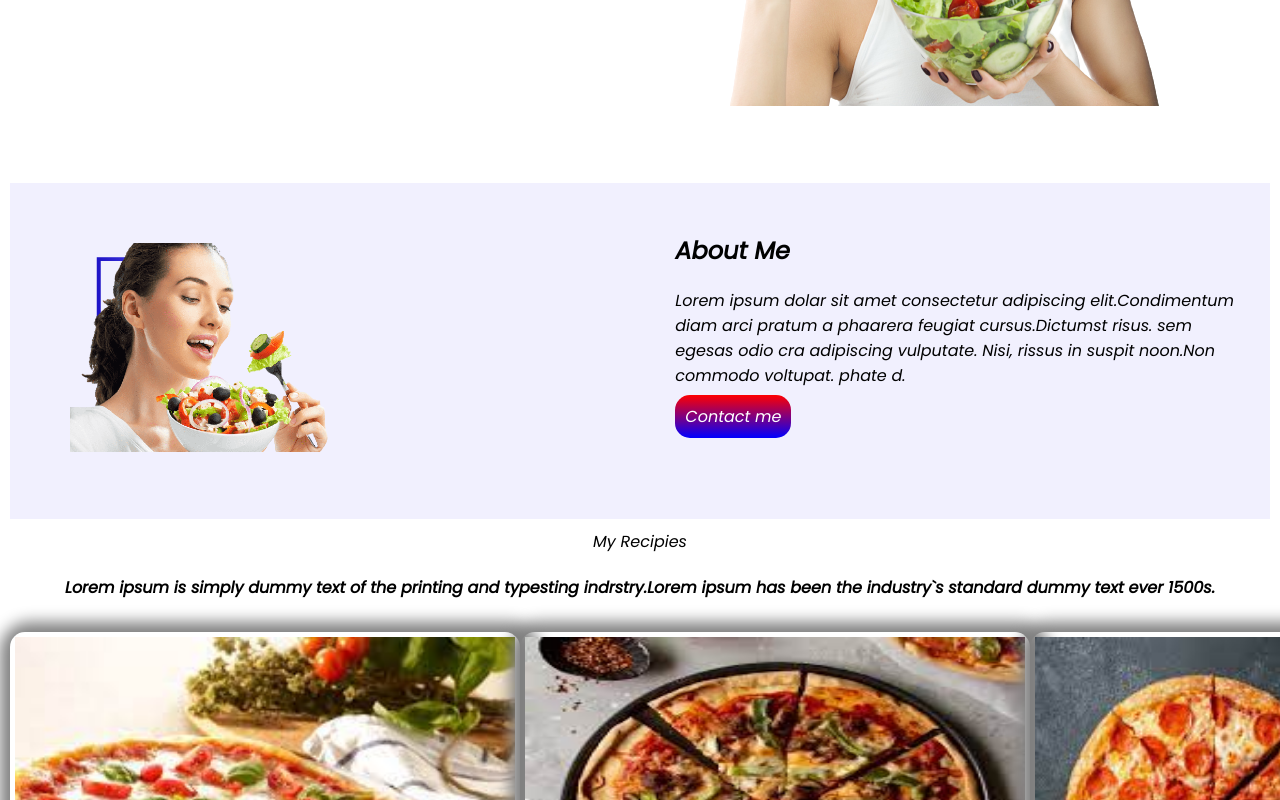
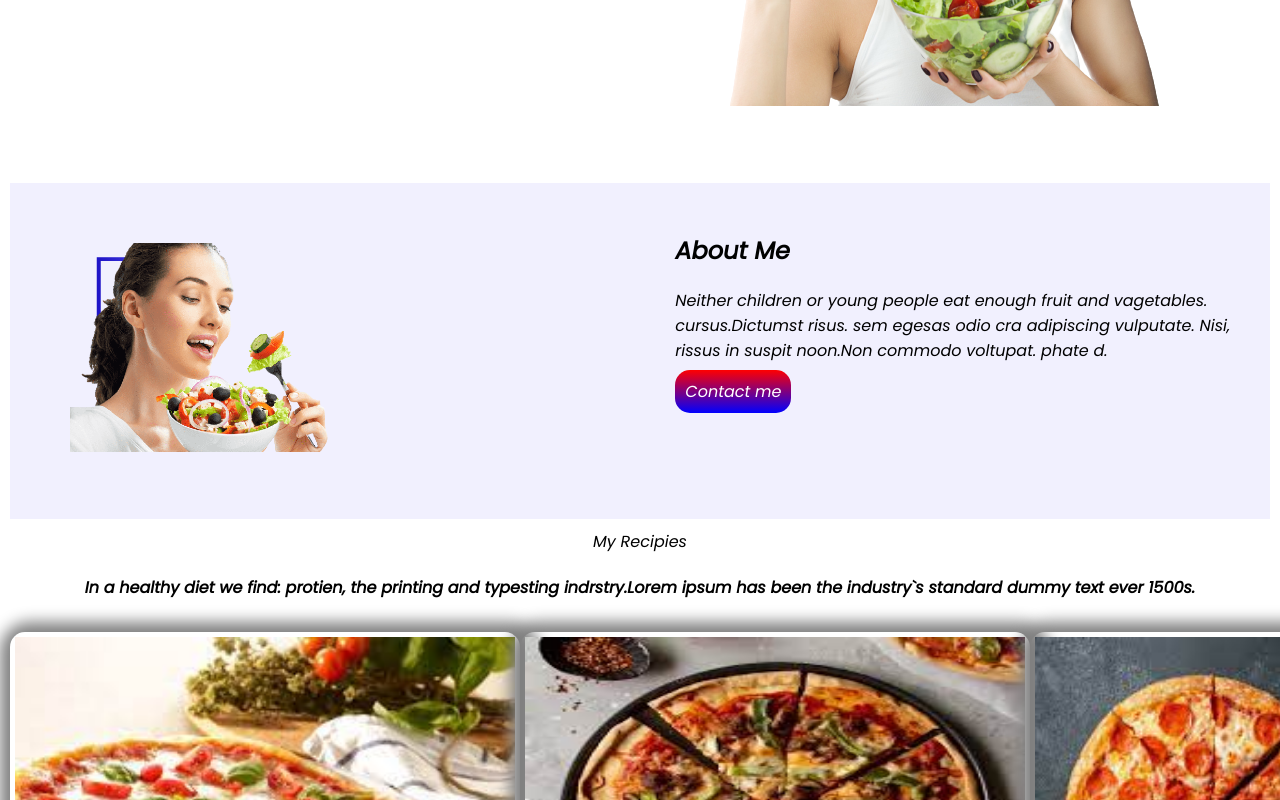
Before and after one commit to alnurany/my-portfolio, a plain HTML site: page index.html in a window 1280 px wide. Shown: the part 414-1214 px from the top of the page. Drawn offline with Linux system fonts and the light colour scheme.

Commit message:
my-portfolio

```diff
--- a/index.html
+++ b/index.html
@@ -32,8 +32,7 @@
         <div class="container">
             <h2>About Me</h2>
             <p>
-                Lorem ipsum dolar sit amet consectetur adipiscing elit.Condimentum diam arci pratum a phaarera
-                feugiat
+                Neither children or young people eat enough fruit and vagetables.
                 cursus.Dictumst risus. sem egesas odio cra adipiscing vulputate. Nisi, rissus in suspit noon.Non
                 commodo
                 voltupat. phate d.
@@ -44,7 +43,7 @@
     <section>
         <div id="center">
             <ha1>My Recipies</ha1>
-            <h4>Lorem ipsum is simply dummy text of the printing and typesting indrstry.Lorem ipsum has been the
+            <h4>In a healthy diet we find: protien, the printing and typesting indrstry.Lorem ipsum has been the
                 industry`s
                 standard dummy text ever 1500s.</h4>
         </div>
```
